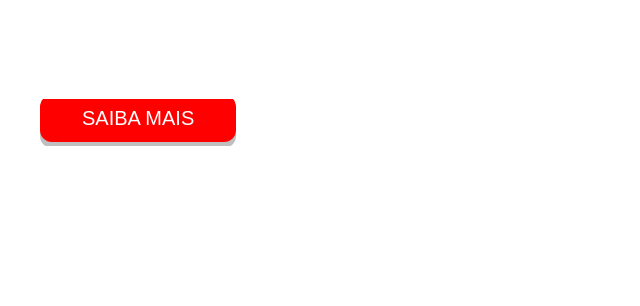
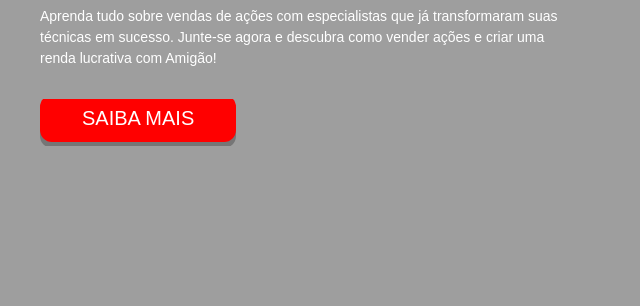
Before and after one commit to dev-Elopes/Oseuamigao, a plain HTML site: page index.html in a window 1280 px wide. Shown: the part 494-800 px from the top of the page, without its empty margins (0-640 px from the left). Drawn offline with Linux system fonts and the light colour scheme; the site is published under a folder, as on GitHub Pages, so addresses that start at the root find nothing.

Commit message:
Update styles.css

```diff
--- a/styles.css
+++ b/styles.css
@@ -11,7 +11,7 @@ html, body {
 }
 
 .background-image {
-    background-image: url('/FUNDO2.png');
+    background-image: url('FUNDO2.png');
     background-size: cover;
     background-position: center;
     background-repeat: no-repeat;
```
